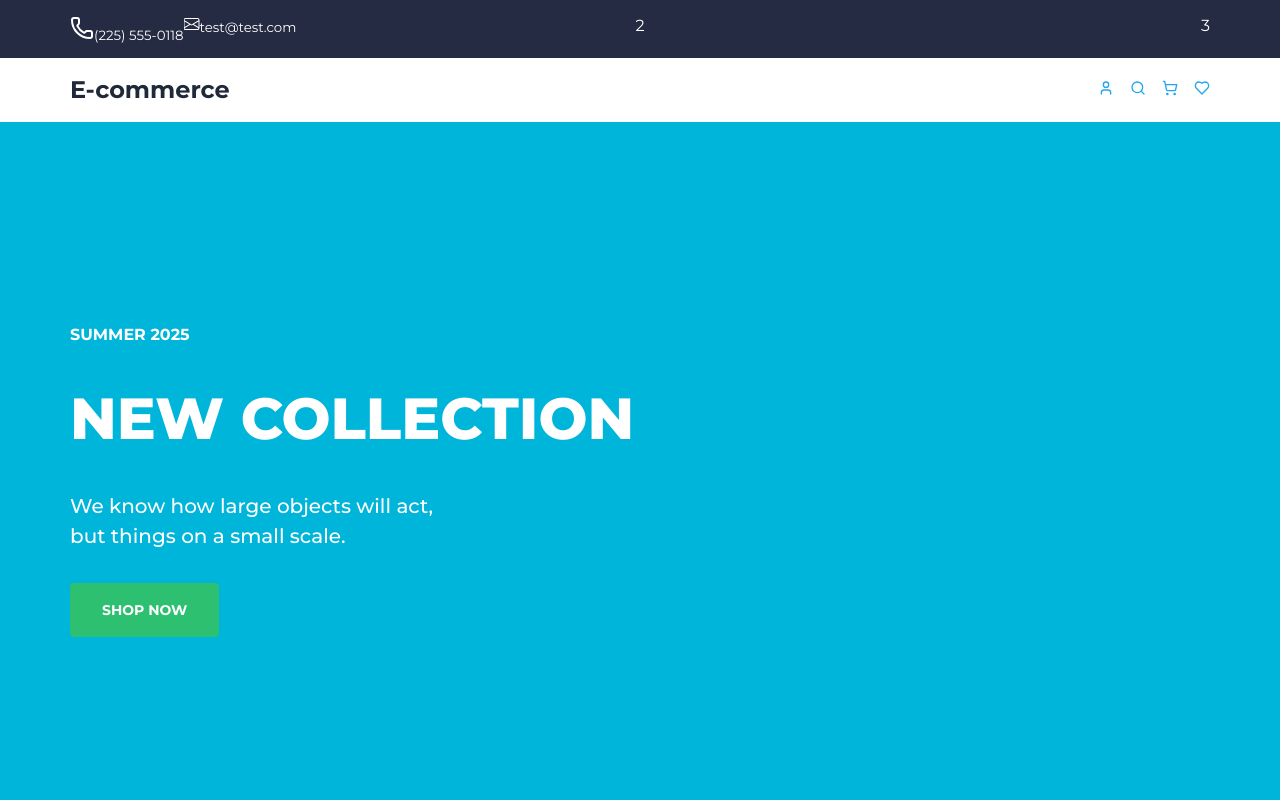
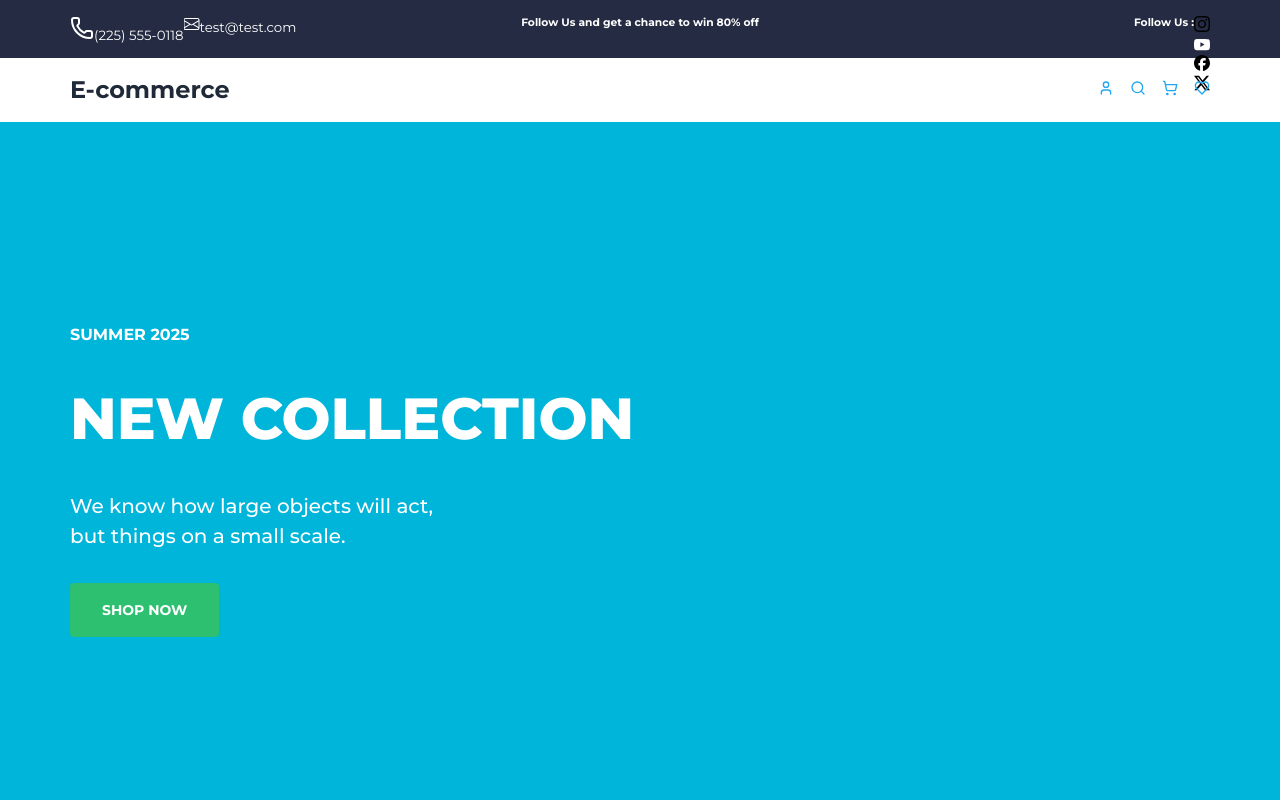
Before and after one commit to IgnacioFleming/react-mentoring-ecommerce-ifleming, a React (Vite) app: page / in a window 1280 px wide. Shown: the top 800 px of the page. Built offline with nearby package versions, Linux system fonts and the light colour scheme.

Commit message:
feat(layout/Header): add Contact Section center and right column content

```diff
--- a/src/layout/Header/Header.tsx
+++ b/src/layout/Header/Header.tsx
@@ -1,7 +1,11 @@
 import clsx from 'clsx';
 import { Link } from 'react-router-dom';
 import { User, ShoppingCart, Heart, Search, Phone } from 'lucide-react';
-import Mail from '../../assets/icons/mail.svg?react';
+import MailIcon from '../../assets/icons/mail.svg?react';
+import InstagramIcon from '../../assets/icons/instagram.svg?react';
+import YoutubeIcon from '../../assets/icons/youtube.svg?react';
+import FacebookIcon from '../../assets/icons/facebook.svg?react';
+import XIcon from '../../assets/icons/x.svg?react';
 import { Container } from '../../components/Container';
 import styles from './Header.module.scss';
 
@@ -15,12 +19,30 @@ export const Header = () => (
             <small>(225) 555-0118</small>
           </div>
           <div>
-            <Mail />
+            <MailIcon />
             <small>test@test.com</small>
           </div>
         </div>
-        <div className={clsx(styles.banner__column, styles['banner__column--center'])}>2</div>
-        <div className={clsx(styles.banner__column, styles['banner__column--right'])}>3</div>
+        <div className={clsx(styles.banner__column, styles['banner__column--center'])}>
+          <h6>Follow Us and get a chance to win 80% off</h6>
+        </div>
+        <div className={clsx(styles.banner__column, styles['banner__column--right'])}>
+          <h6>Follow Us :</h6>
+          <div>
+            <div>
+              <InstagramIcon />
+            </div>
+            <div>
+              <YoutubeIcon />
+            </div>
+            <div>
+              <FacebookIcon />
+            </div>
+            <div>
+              <XIcon />
+            </div>
+          </div>
+        </div>
       </Container>
     </div>
     <div className={styles.navbar}>
```
Also changed, not shown: src/assets/icons/youtube.svg (added).
